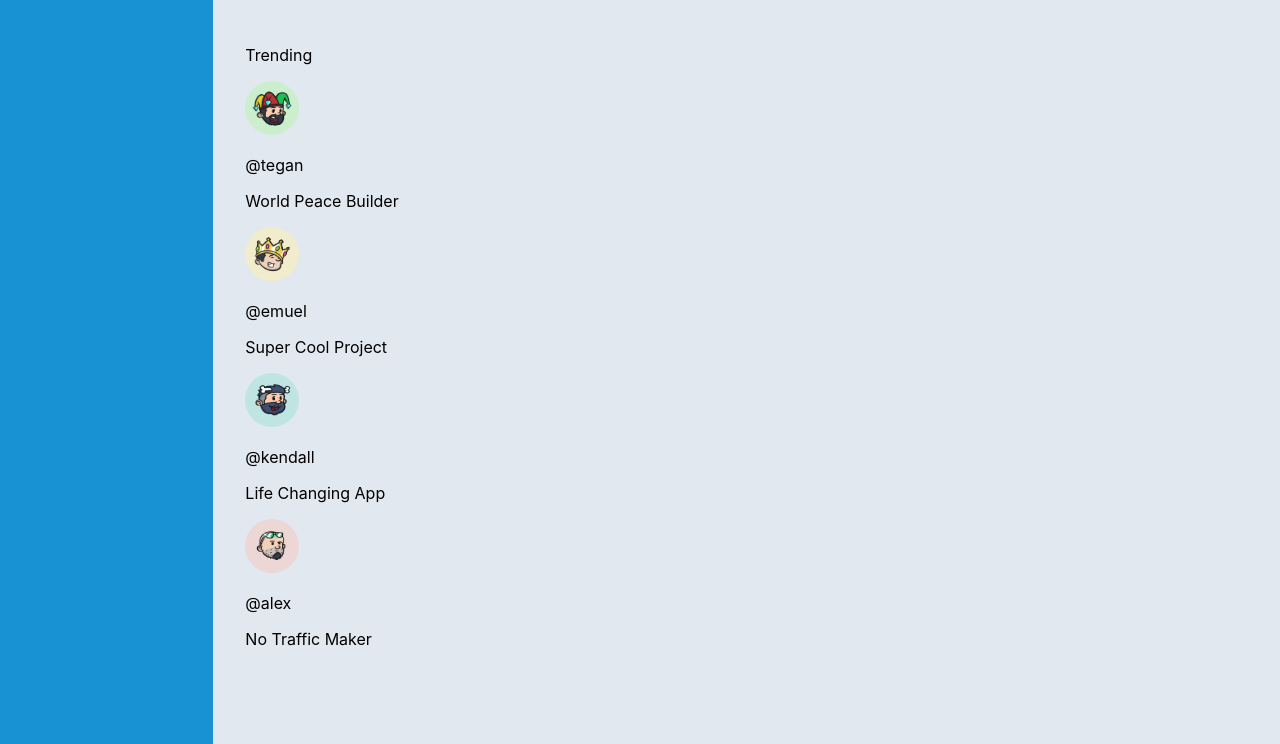
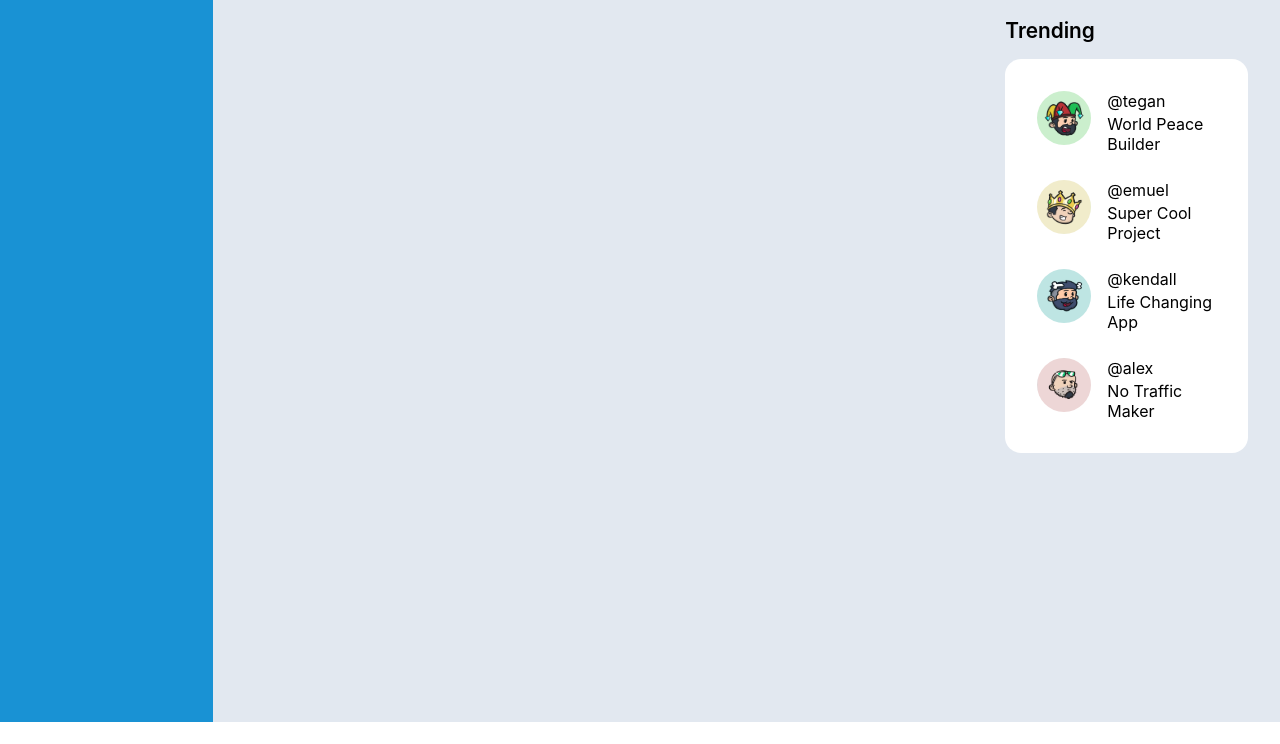
Before and after one commit to emuel-vassallo/admin-dashboard, a plain HTML site: page index.html in a window 1280 px wide. Shown: the part 912-1656 px from the top of the page. After the commit the page ends 1634 px from the top, so only its background shows below. Drawn offline with Linux system fonts and the light colour scheme.

Commit message:
add flex properties to trending section

```diff
--- a/index.html
+++ b/index.html
@@ -264,15 +264,17 @@
       </div>
       <div class="trending">
         <p>Trending</p>
-        <div class="trending-container">
+        <div>
           <div>
             <img
               class="profile-picture"
               src="images/profile-pictures/profile-pic2.png"
               alt="profile picture 1"
             />
+            <div>
               <p>@tegan</p>
               <p>World Peace Builder</p>
+            </div>
           </div>
           <div>
             <img
@@ -280,8 +282,10 @@
               src="images/profile-pictures/profile-pic1.png"
               alt="profile picture 2"
             />
+            <div>
               <p>@emuel</p>
               <p>Super Cool Project</p>
+            </div>
           </div>
           <div>
             <img
@@ -289,8 +293,10 @@
               src="images/profile-pictures/profile-pic4.png"
               alt="profile picture 3"
             />
+            <div>
               <p>@kendall</p>
               <p>Life Changing App</p>
+            </div>
           </div>
           <div>
             <img
@@ -298,8 +304,10 @@
               src="images/profile-pictures/profile-pic5.png"
               alt="profile picture 4"
             />
+            <div>
               <p>@alex</p>
               <p>No Traffic Maker</p>
+            </div>
           </div>
         </div>
       </div>
--- a/style.css
+++ b/style.css
@@ -4,7 +4,7 @@
   --header-background-color: #ffffff;
   --main-background-color: #e2e8f0;
   --search-background-color: #e2e8f0;
-  --announcements-background-color: #ffffff;
+  --card-background-color: #ffffff;
 }
 
 body {
@@ -175,12 +175,14 @@ header {
   width: 54px;
   height: 54px;
   border-radius: 50%;
+  flex-shrink: 0;
 }
 
 .user-profile-picture {
   width: 76px;
   height: 76px;
   border-radius: 50%;
+  flex-shrink: 0;
 }
 
 /* -- Main -- */
@@ -190,19 +192,29 @@ main {
   grid-area: main;
   grid-template-rows: repeat(2, 1fr);
   grid-template-columns: 3fr 1fr;
+  grid-template-areas:
+    'projects announcements'
+    'projects trending';
   background-color: var(--main-background-color);
   padding: 32px;
   gap: 32px;
 }
 
-.projects,
-.announcements {
-  display: grid;
-  grid-template-columns: 1fr;
-  grid-template-rows: min-content 1fr;
+main > div > p:first-child {
+  margin: 0 0 16px 0;
+  font-weight: 600;
+  font-size: 1.3rem;
+}
+
+main > div > div {
+  border-radius: 16px;
 }
 
 /* Projects */
+
+.projects {
+  grid-area: projects;
+}
 
 .projects-container {
   display: grid;
@@ -213,18 +225,56 @@ main {
 
 .project-card {
   height: 240px;
+  background: var(--card-background-color);
 }
 
 /* Announcements */
+
+.announcements {
+  grid-area: announcements;
+}
 
 .announcements-container {
   display: grid;
   grid-template-columns: 1fr;
   grid-template-rows: repeat(3, 1fr);
-  background: var(--announcements-background-color);
+  background: var(--card-background-color);
   padding: 32px;
 }
 
 .announcements-container div:not(:last-child) {
   border-bottom: 1px solid black;
 }
+
+/* Trending */
+
+.trending {
+  display: flex;
+  flex-direction: column;
+  grid-area: trending;
+  border-radius: 16px;
+}
+
+.trending > div {
+  display: flex;
+  flex-direction: column;
+  background: var(--card-background-color);
+  padding: 32px;
+  gap: 26px;
+}
+
+.trending > div > div {
+  display: flex;
+  gap: 16px;
+}
+
+.trending > div > div div {
+  display: flex;
+  flex-direction: column;
+  justify-content: center;
+  gap: 3px;
+}
+
+.trending > div div div p {
+  margin: 0;
+}
```
Lines whose indentation alone changed are shown as unchanged.
